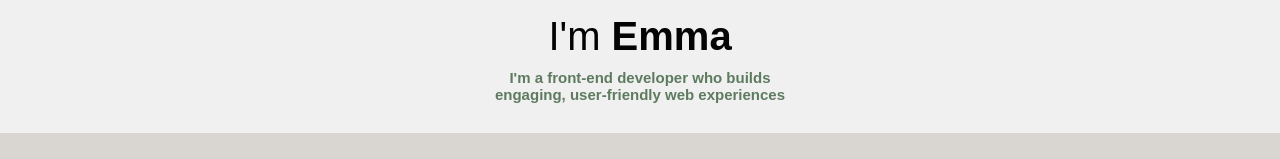
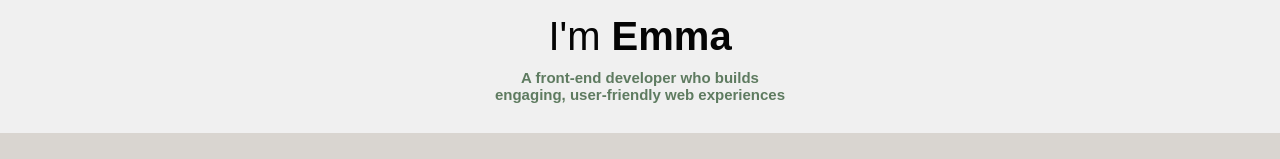
Before and after one commit to ejohnson9862/ejohnson9862.github.io, a React (Create React App) app: page / in a window 1280 px wide. Shown: the part 322-481 px from the top of the page. Built offline with nearby package versions, Linux system fonts and the light colour scheme.

Commit message:
found typo

```diff
--- a/src/components/Header.js
+++ b/src/components/Header.js
@@ -13,7 +13,7 @@ const Header = () => {
       <h2>Hello!</h2>
       <p>I'm <b>Emma</b></p>
 
-    <h4>I'm a front-end developer who builds</h4>
+    <h4>A front-end developer who builds</h4>
       <h4>engaging, user-friendly web experiences</h4>
       <nav>
         <ul>
```
